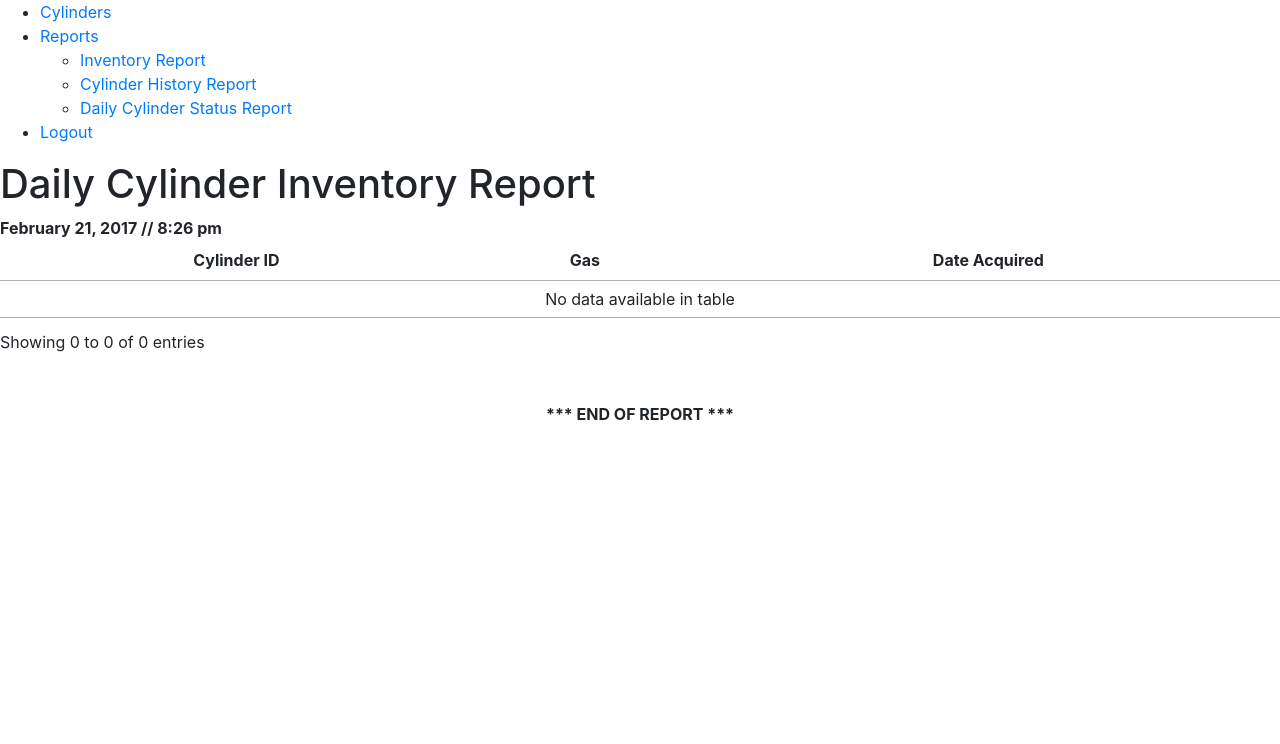
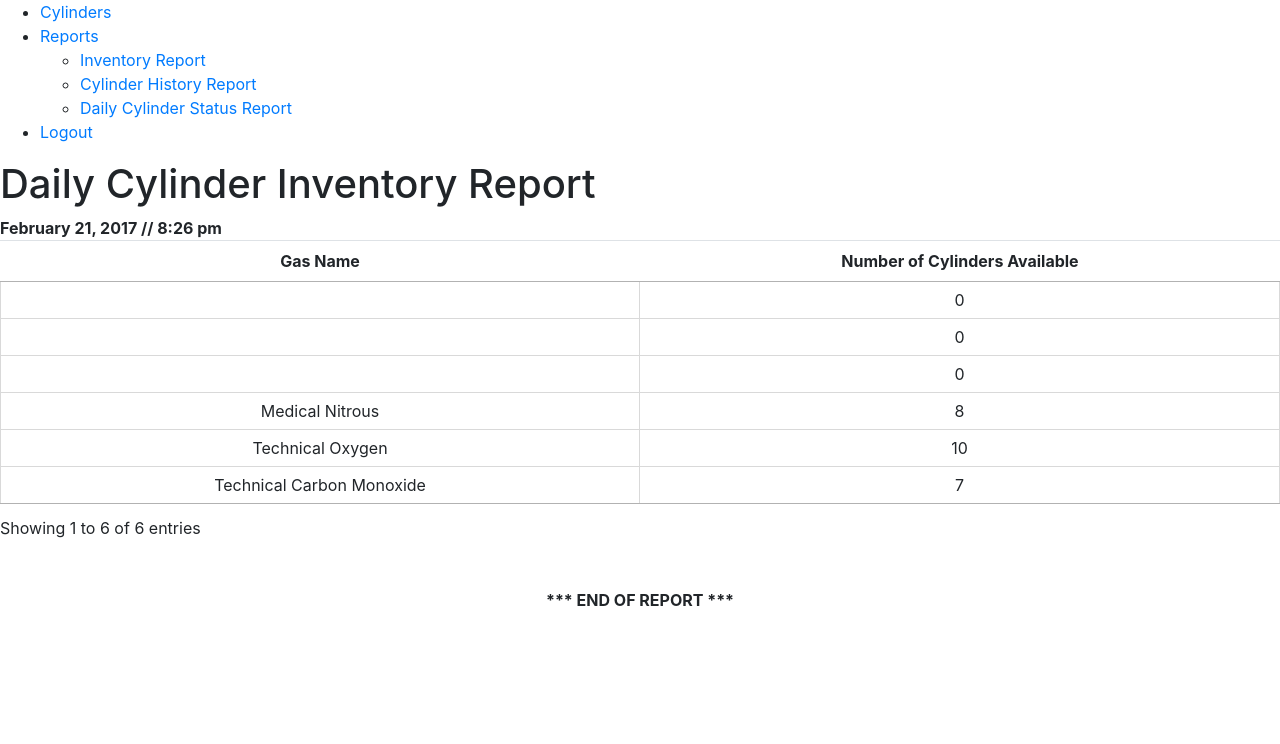
Before and after one commit to cathrinaeloisa/PGC, a PHP site: page /report-inventory.php in a window 1280 px wide. Shown: the part 554-1298 px from the top of the page. Before the commit the page ends 974 px from the top, so only its background shows below. Run offline with PHP 8.4, Linux system fonts and the light colour scheme; a user stored in the database is signed in; data comes from the database, SQL or seed files in the repository; some libraries are stand-ins or nearby versions.

Commit message:
Add files via upload

```diff
--- a/report-inventory.php
+++ b/report-inventory.php
@@ -9,16 +9,16 @@
 		header("Location: http://".$_SERVER['HTTP_HOST'].  dirname($_SERVER['PHP_SELF'])."/index.php");
 	}
 
-	// LIST OF STATUS
-	$statusList = "SELECT * FROM CYLINDERSTATUS";
-	$result_statusList = mysqli_query($dbc, $statusList);
+	function countCylindersOfGas ($gasID) {
+		return $query = " SELECT COUNT(c.cylinderID) AS 'cylinderCount', gt.gasID, gt.gasType, gt.gasName
+							FROM cylinders c JOIN gasType gt ON c.gasID = gt.gasID
+						   WHERE c.cylinderStatusID = 401
+                             AND gt.gasID = '{$gasID}'";
+	}
 
-	function getSelectedCylinders ($cylinderStatus) {
-		return $thisquery = "SELECT * FROM CYLINDERS c
-								JOIN CYLINDERSTATUS cs ON c.cylinderStatusID=cs.cylinderStatusID
-								JOIN GASTYPE gt ON c.gasID=gt.gasID
-				   			   WHERE CYLINDERSTATUSDESCRIPTION = '{$cylinderStatus}'
-				   			 	";
+	function getGas () {
+		return $query = " SELECT gasID
+							FROM gasType";
 	}
 
 ?>
@@ -104,36 +104,25 @@
 					</div>
 
 					<!-- CODE FOR INVENTORY TABLE -->
-					<table id ="Table">
+					<table class="cell-border table" id ="Table">
 						<thead>
-							<th style="text-align:center">Cylinder ID</th>
-            				<th style="text-align:center">Gas</th>
-            				<th style="text-align:center">Date Acquired</th>
+							<th style="text-align:center">Gas Name</th>
+            				<th style="text-align:center">Number of Cylinders Available</th>
 						</thead>
 
-					<?php
-						echo '';
+						<?php
+							$gasResult = mysqli_query($dbc, getGas());
+							while ($gasRow =  mysqli_fetch_array($gasResult,MYSQL_ASSOC)) {
+								$countResult = mysqli_query($dbc, countCylindersOfGas($gasRow['gasID']));
+								while ($countRow = mysqli_fetch_array($countResult,MYSQL_ASSOC))
+									echo "<tr>
+											<td width=\"20%\"><div align=\"center\">{$countRow['gasType']} {$countRow['gasName']}</td>
+			                				<td width=\"20%\"><div align=\"center\">{$countRow['cylinderCount']}</td>
+										   </tr>";
+							}
+						?>
+					</table>
 
-						if (!isset($message) && isset($_SESSION['select-status'])) {
-
-							$cylinderStatus = $_SESSION['select-status'];
-							$selected_list = mysqli_query($dbc, getSelectedCylinders($cylinderStatus));
-							echo "<h3> $cylinderStatus Cylinders </h3>";
-
-							while ($row_selected = mysqli_fetch_array($selected_list,MYSQL_ASSOC)) {
-
-								echo "<tr>
-									<td width=\"20%\"><div align=\"center\">{$row_selected['cylinderID']}
-	                				<td width=\"20%\"><div align=\"center\">{$row_selected['gasType']}{$row_selected['gasName']}
-									<td width=\"20%\"><div align=\"center\">{$row_selected['dateAcquired']}
-
-									</div></td>
-
-									</tr>";
-							}
-						}
-					?>
-					</table>
 					<br>
 					<br>
 					<center><b>*** END OF REPORT ***</b></center>
--- a/report-show-cylinder-history.php
+++ b/report-show-cylinder-history.php
@@ -137,7 +137,7 @@
 				$result = mysqli_query($dbc,$orderdetailList);
 			?>
 
-			<table id="Table">
+			<table class="cell-border table" id="Table">
 				<thead>
 					<th style="text-align:center">Customer Name</th>
 					<th style="text-align:center">Date Delivered</th>
```
Also changed, not shown: report-show-cylinder-status.php (+1 -8 lines).
